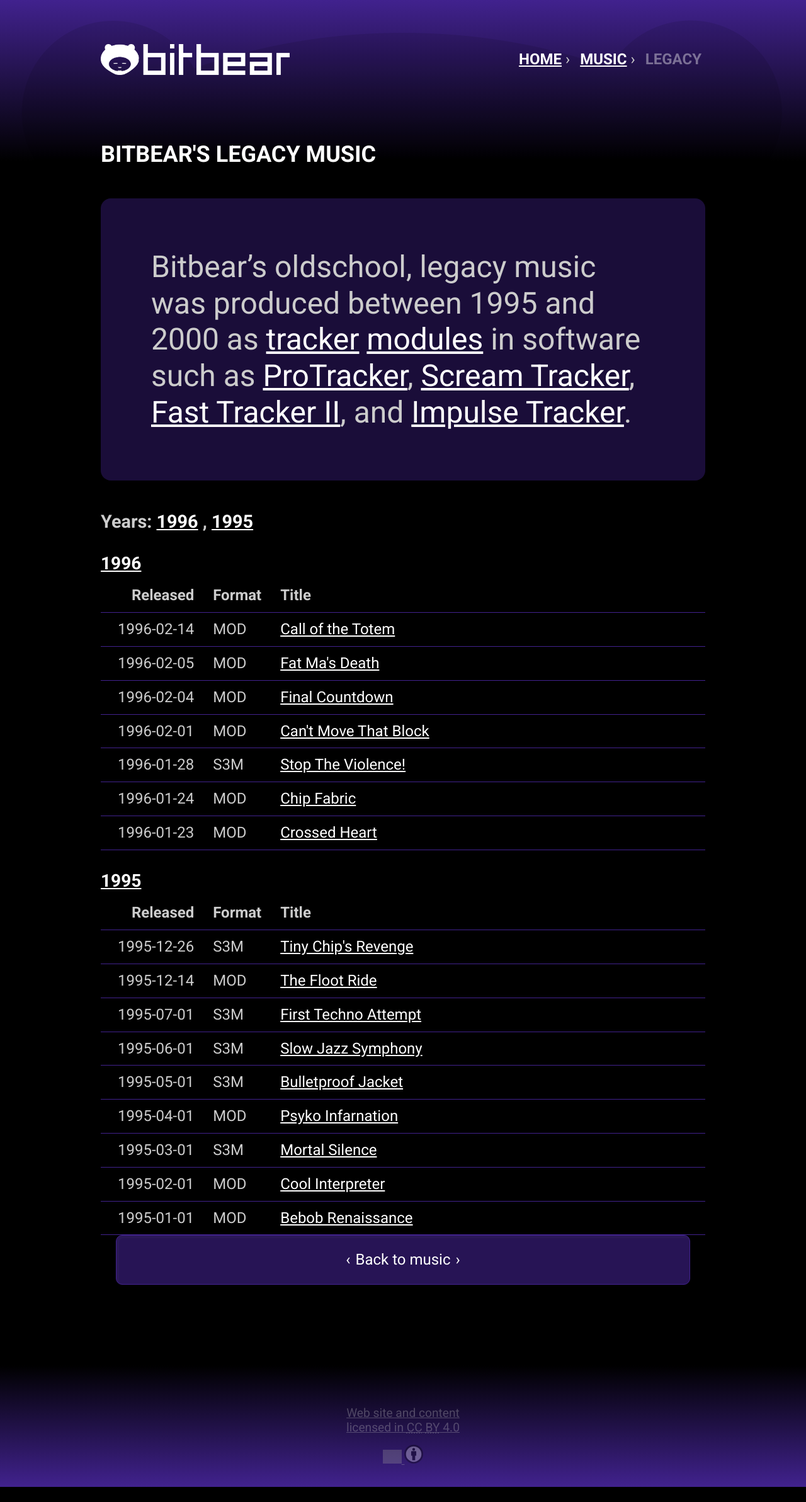
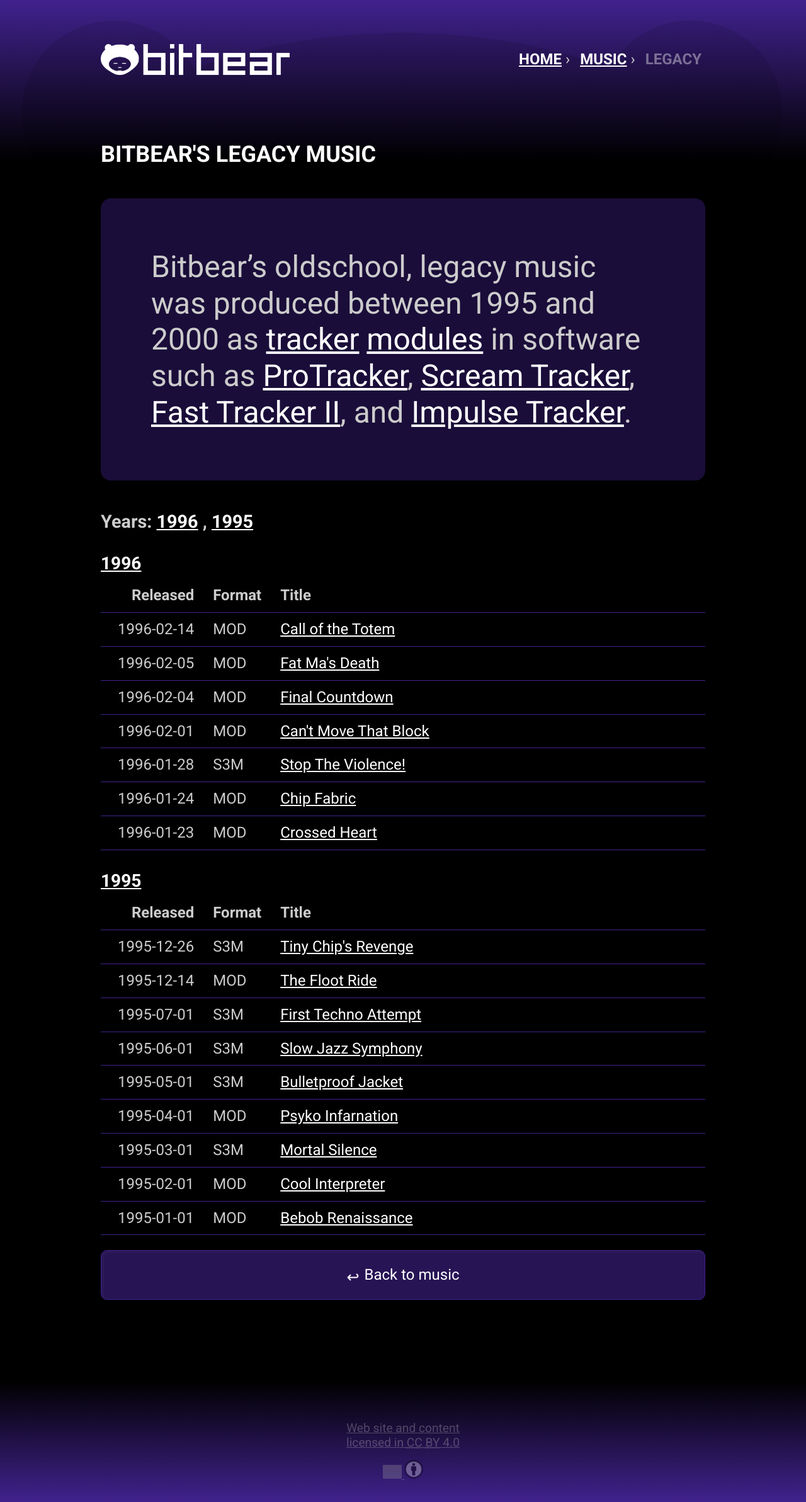
Before and after one commit to asbjornu/bitbear.org, a Jekyll site: the page built from music/legacy/index.md, in a window 1280 px wide. Shown: the whole page at 63% size. Built offline with Jekyll 4.4.1, drawn with Linux system fonts in a browser that asks for light colours; before the commit the page ends 2361 px from its top, so only the background shows below that; grey boxes are pictures that could not be loaded.

Commit message:
Use rel instead of nth-child
Use rel instead of :first-child, :last-child and :nth-child to select
the iterator links.

```diff
--- a/assets/scss/bitbear.scss
+++ b/assets/scss/bitbear.scss
@@ -163,6 +163,7 @@
 
     nav.iterator {
         clear: both;
+        margin-top: 1em;
 
         ol {
             margin: 0;
@@ -176,9 +177,8 @@
 
                 a {
                     position: relative;
-                }
 
-                &:first-child a {
+                    &[rel*="prev"] {
                         margin-right: 1em;
 
                         &:before {
@@ -188,8 +188,8 @@
                         }
                     }
 
-                &:nth-child(2) a {
-                    margin: 0 1em;
+                    &[rel*="back"] {
+                        margin: 0 1em 0 0;
 
                         &:before {
                             display: inline-block;
@@ -200,14 +200,15 @@
                         }
                     }
 
-                &:last-child a {
-                    margin-left: 1em;
-
-                    &:after {
+                    &[rel*="next"]:after {
                         display: inline-block;
                         margin: 0 0 0 .5rem;
                         content: "\203A";
                     }
+                }
+
+                &:last-child a {
+                    margin-right: 0;
                 }
             }
         }
```
Lines whose indentation alone changed are shown as unchanged.
